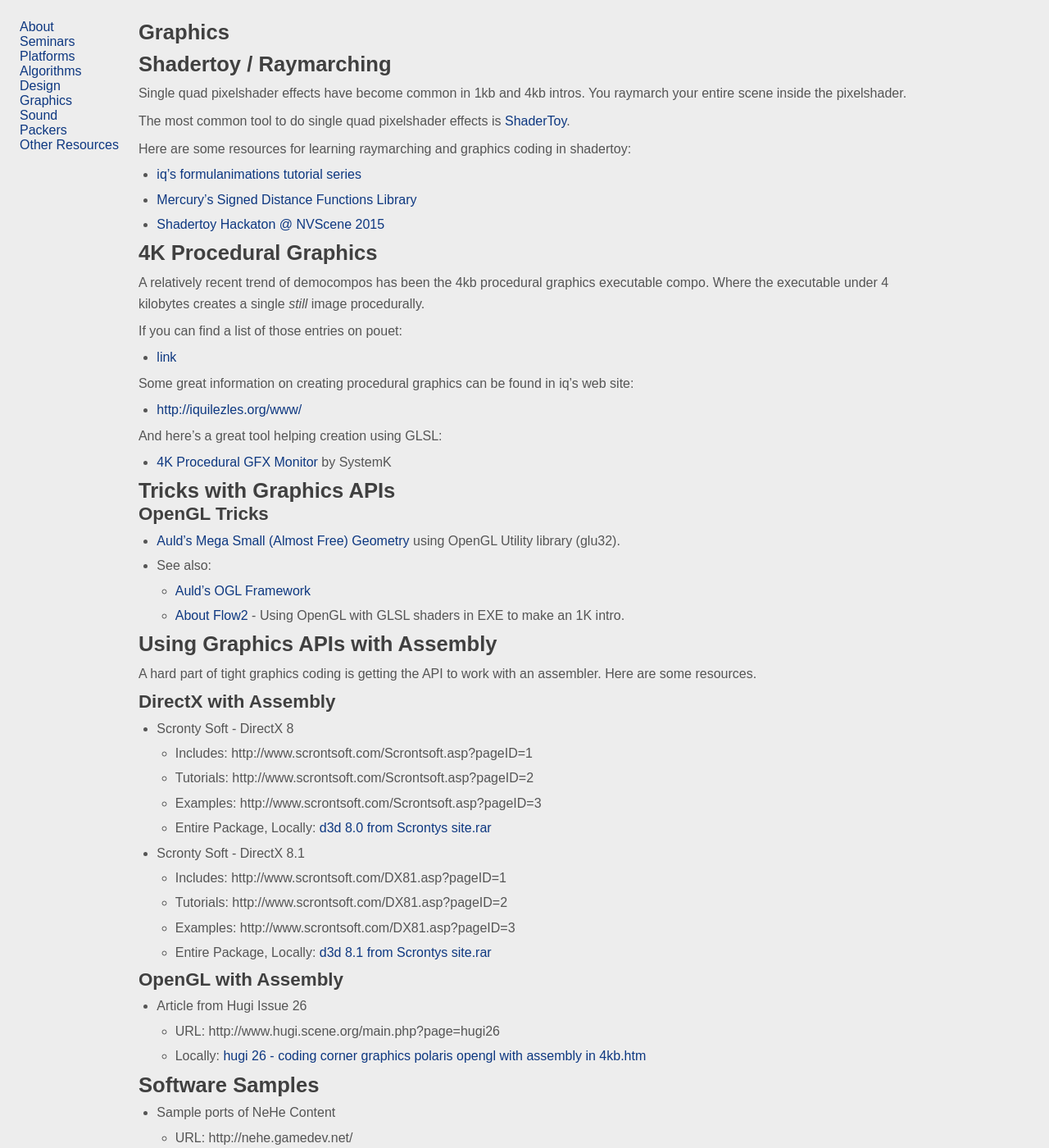
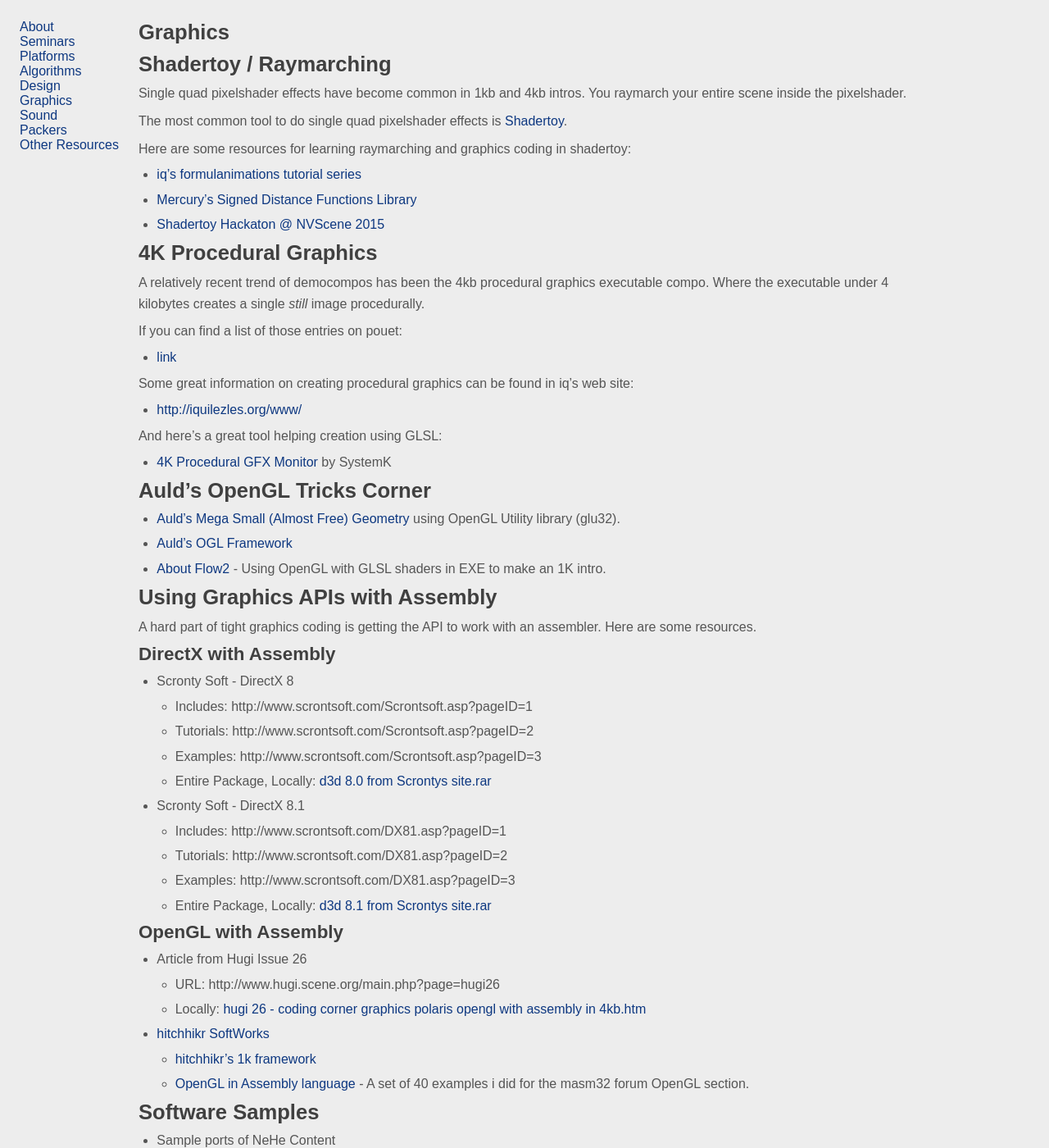
Before and after one commit to in4k/in4k.github.io, a Jekyll site: the page built from wiki/graphics.markdown, in a window 1280 px wide and 1400 px high. Shown: the whole window at 82% size. Built offline with Jekyll 4.4.1, drawn with Linux system fonts in a browser that asks for light colours; some web fonts are replaced.

Commit message:
Update graphics.markdown

```diff
--- a/wiki/graphics.markdown
+++ b/wiki/graphics.markdown
@@ -7,7 +7,7 @@
 
 Single quad pixelshader effects have become common in 1kb and 4kb intros. You raymarch your entire scene inside the pixelshader.
 
-The most common tool to do single quad pixelshader effects is [ShaderToy](http://shadertoy.com).
+The most common tool to do single quad pixelshader effects is [Shadertoy](http://shadertoy.com).
 
 Here are some resources for learning raymarching and graphics coding in shadertoy:
 
@@ -31,14 +31,11 @@
 
 * [4K Procedural GFX Monitor](http://pouet.net/prod.php?which=52974) by SystemK
 
-# Tricks with Graphics APIs
-
-## OpenGL Tricks
+# Auld's OpenGL Tricks Corner
 
 * [Auld's Mega Small (Almost Free) Geometry](aulds-mega-small-almost-free-geometry) using OpenGL Utility library (glu32).
-* See also:
-    * [Auld's OGL Framework](aulds-ogl-framework)
-    * [About Flow2](about-flow2) - Using OpenGL with GLSL shaders in EXE to make an 1K intro.
+* [Auld's OGL Framework](aulds-ogl-framework)
+* [About Flow2](about-flow2) - Using OpenGL with GLSL shaders in EXE to make an 1K intro.
 
 # Using Graphics APIs with Assembly
 
@@ -62,6 +59,10 @@
 * Article from Hugi Issue 26
     * URL: http://www.hugi.scene.org/main.php?page=hugi26
     * Locally: [hugi 26 - coding corner graphics polaris opengl with assembly in 4kb.htm](http://in4k.untergrund.net/html_articles/hugi%2026%20-%20coding%20corner%20graphics%20polaris%20opengl%20with%20assembly%20in%204kb.htm)
+
+* [hitchhikr SoftWorks](http://franck.charlet.pagesperso-orange.fr/sources.html)
+    * [hitchhikr’s 1k framework](https://github.com/in4k/1K-D3D-SW-OGL-FrameWorks)
+    * [OpenGL in Assembly language](http://franck.charlet.pagesperso-orange.fr/Ogl_Asm.zip) - A set of 40 examples i did for the masm32 forum OpenGL section.
 
 # Software Samples
 * Sample ports of NeHe Content
```
